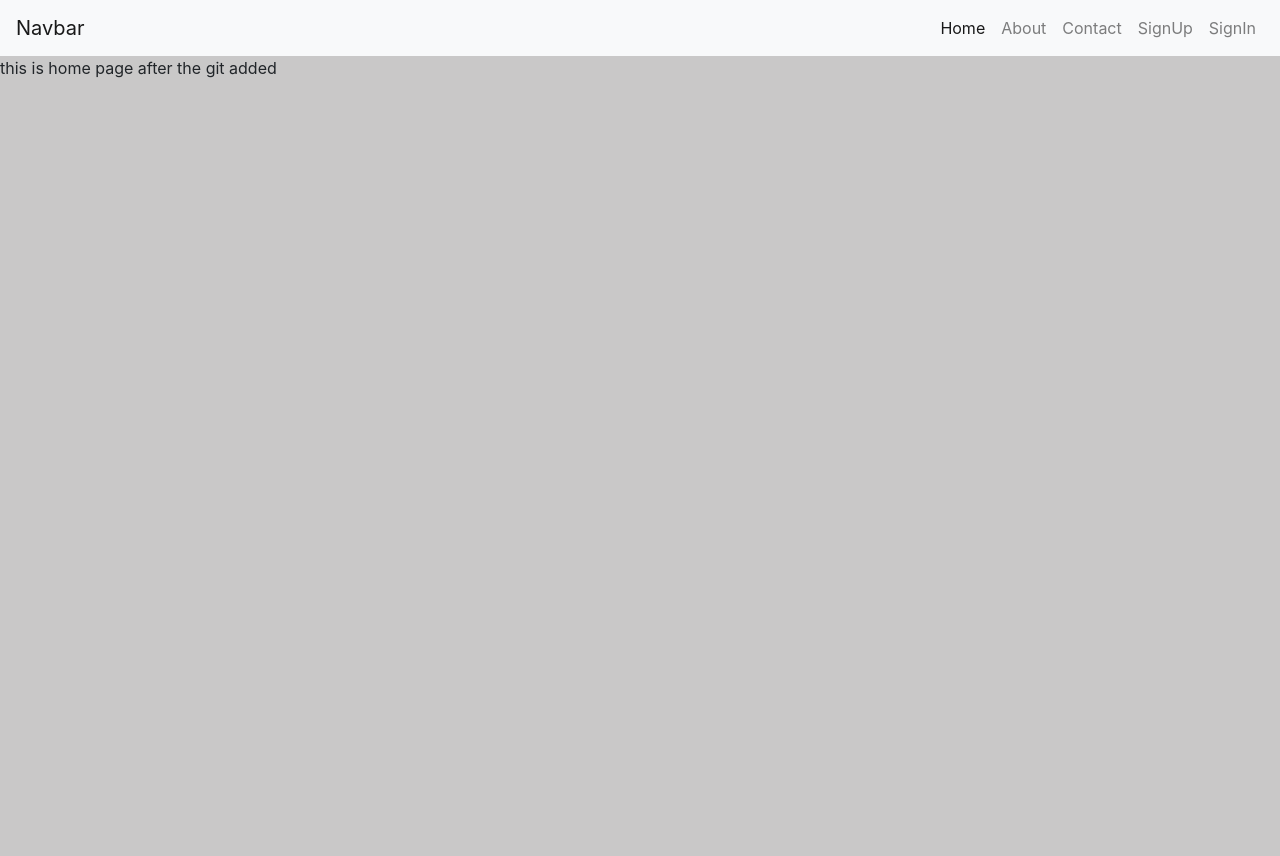
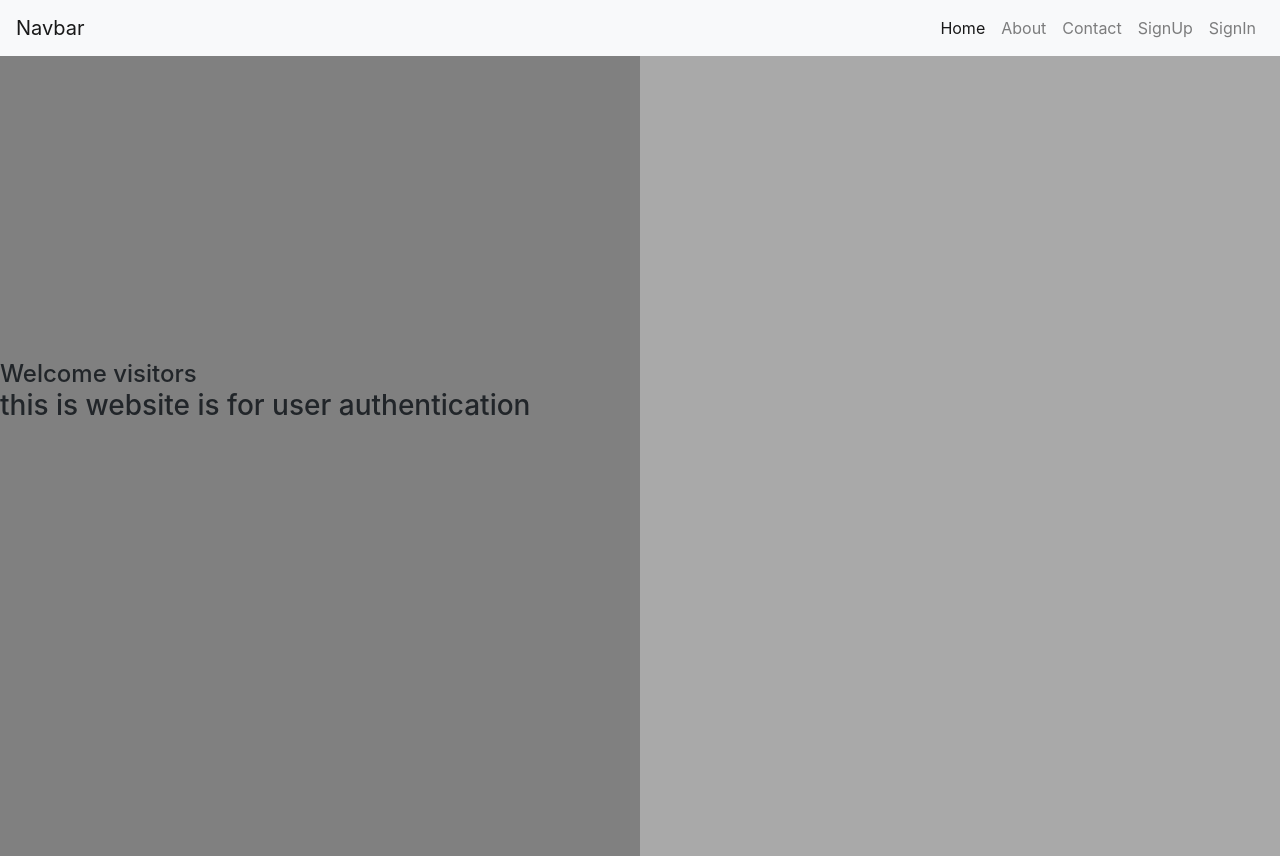
Before and after one commit to airKing05/mern-user-auth, a React (Create React App) app in the folder mern-july1/client-code/: page / in a window 1280 px wide. Before the commit the page ends 800 px from the top, so only its background shows below. Built offline with nearby package versions, Linux system fonts and the light colour scheme.

Commit message:
home first commit

```diff
--- a/mern-july1/client-code/src/App.js
+++ b/mern-july1/client-code/src/App.js
@@ -3,7 +3,7 @@ import './style.css';
 import Home from './components/Home';
 import About from './components/About';
 import SignUp from './components/SignUp';
-import SignIn from './components/SignIn';
+import Signin from './components/Signin';
 import Navbar from './components/Navbar';
 import {BrowserRouter, Route, Switch} from 'react-router-dom';
 import Contact from './components/Contact';
@@ -17,7 +17,7 @@ function App() {
         <Route path = '/about' component ={About}/>
         <Route path = '/contact' component ={Contact}/>
         <Route path = '/sign-up' component ={SignUp}/>
-        <Route path = '/sign-in' component ={SignIn} />
+        <Route path = '/sign-in' component ={Signin} />
       </Switch>
     </BrowserRouter>
   );
--- a/mern-july1/client-code/src/components/Home.js
+++ b/mern-july1/client-code/src/components/Home.js
@@ -2,8 +2,15 @@ import React from 'react'
 
 export default function Home() {
     return (
-        <div>
-            this is home page after the git added
+        <div className="container-fluid">
+            <div className="row">
+                <div className="col-6" style={{background: 'gray', height: '100vh'}}></div>
+                <div className="col-6" style={{background: 'darkgray'}}></div>
+                <div className="middle" style={{position:'absolute', top:'45%', margin: '10px auto'}}>
+                <h4 className="middle" >Welcome visitors</h4>
+                <h3 className="middle">this is website is for user authentication</h3>
+                </div>
+            </div>
         </div>
     )
 }
--- a/mern-july1/client-code/src/style.css
+++ b/mern-july1/client-code/src/style.css
@@ -31,3 +31,6 @@ body{
 .h7{
     font-weight: 500;
 }
+.middle{
+    margin: 0px auto !important;
+}
```
